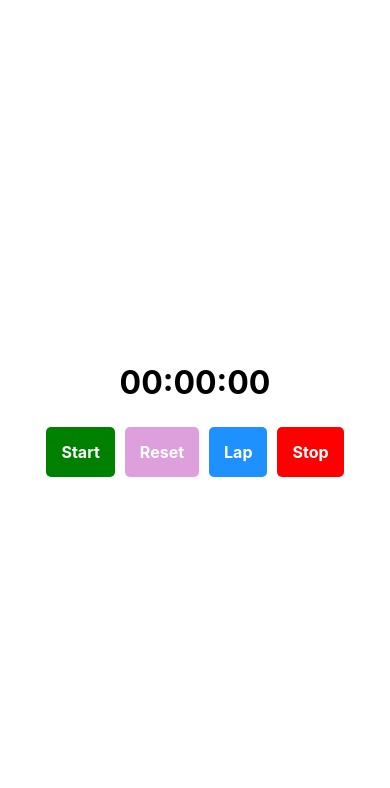
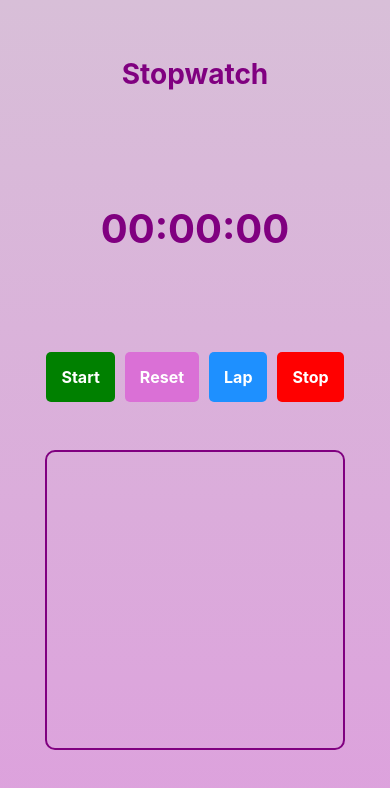
Before and after one commit to Shopify/eng-intern-assessment-react-native, a React Native app: screen / in a window 390 px wide. Shown: the top 788 px of the page. Built offline with nearby package versions, Linux system fonts and the light colour scheme.

Commit message:
add colors constants file and linear gradient background

```diff
--- a/App.tsx
+++ b/App.tsx
@@ -1,10 +1,16 @@
 import { StatusBar } from "expo-status-bar";
 import { StyleSheet, Text, View } from "react-native";
 import StopWatch from "./src/StopWatch";
+import { LinearGradient } from "expo-linear-gradient";
+import { COLORS } from "./constants/colors";
 
 export default function App() {
   return (
     <View style={styles.container}>
+                  <LinearGradient
+        colors={["thistle", "plum"]}
+        style={styles.background}
+      />
       <StopWatch />
       <StatusBar style="auto" />
     </View>
@@ -14,8 +20,16 @@ export default function App() {
 const styles = StyleSheet.create({
   container: {
     flex: 1,
-    backgroundColor: "#fff",
+    backgroundColor: COLORS.appBackground,
     alignItems: "center",
     justifyContent: "center",
   },
+  background: {
+    position: "absolute",
+    left: 0,
+    right: 0,
+    top: 0,
+    height: "100%",
+    width: "100%",
+  },
 });
--- /dev/null
+++ b/constants/colors.js
@@ -0,0 +1,13 @@
+export const COLORS = {
+  buttonStart: "green",
+  buttonPauseAndResume: "orange",
+  buttonReset: "orchid",
+  buttonLap: "dodgerblue",
+  buttonStop: "red",
+  buttonText: "white",
+  headerText: "purple",
+  timerText: "purple",
+  lapContainerBorder: "purple",
+  lapText: "purple",
+  appBackground: "thistle",
+};
--- a/package.json
+++ b/package.json
@@ -11,6 +11,7 @@
   },
   "dependencies": {
     "expo": "~49.0.15",
+    "expo-linear-gradient": "^12.7.1",
     "expo-status-bar": "~1.6.0",
     "jest": "^29.2.1",
     "jest-expo": "~49.0.0",
--- a/src/StopWatch.tsx
+++ b/src/StopWatch.tsx
@@ -1,6 +1,7 @@
 import React, { useState, useEffect } from "react";
-import { View, Text, StyleSheet } from "react-native";
+import { View, Text, StyleSheet, ScrollView } from "react-native";
 import StopWatchButton from "./StopWatchButton";
+import { COLORS } from "./../constants/colors"
 
 const StopWatch: React.FC = () => {
   const [isRunning, setIsRunning] = useState(false);
@@ -13,7 +14,9 @@ const StopWatch: React.FC = () => {
   const startStopwatch = () => {
     if (isPaused) {
       // Resume
-      setStartTime((prevStartTime) => (prevStartTime ?? 0) + Date.now() - pauseTime);
+      setStartTime(
+        (prevStartTime) => (prevStartTime ?? 0) + Date.now() - pauseTime
+      );
       setIsPaused(false);
     } else {
       // Start
@@ -30,9 +33,6 @@ const StopWatch: React.FC = () => {
   const stopStopwatch = () => {
     setIsRunning(false);
     setIsPaused(false);
-    setStartTime(null);
-    setElapsedTime(0);
-    setLaps([]);
   };
 
   const resetStopwatch = () => {
@@ -85,33 +85,37 @@ const StopWatch: React.FC = () => {
 
   return (
     <View style={styles.container}>
+      <Text style={styles.headerText}>Stopwatch</Text>
       <Text style={styles.timer}>{formatTime(elapsedTime)}</Text>
       <View style={styles.buttonsContainer}>
         {!isRunning && !isPaused && (
-          <StopWatchButton label="Start" onPress={startStopwatch} color="green"/>
+          <StopWatchButton
+            label="Start"
+            onPress={startStopwatch}
+            color={COLORS.buttonStart}
+          />
         )}
         {isRunning && (
           <StopWatchButton
             label={isRunning && !isPaused ? "Pause" : "Resume"}
             onPress={isRunning && !isPaused ? pauseStopwatch : startStopwatch}
-            color="orange"
+            color={COLORS.buttonPauseAndResume}
           />
         )}
-        <StopWatchButton
-          label="Reset"
-          onPress={resetStopwatch}
-          color="plum"
-        />
-        <StopWatchButton label="Lap" onPress={recordLap} color="dodgerblue"/>
-        <StopWatchButton label="Stop" onPress={stopStopwatch} color="red"/>
+        <StopWatchButton label="Reset" onPress={resetStopwatch} color={COLORS.buttonReset} />
+        <StopWatchButton label="Lap" onPress={recordLap} color={COLORS.buttonLap} />
+        <StopWatchButton label="Stop" onPress={stopStopwatch} color={COLORS.buttonStop} />
       </View>
-      <View style={styles.lapsContainer}>
+      <ScrollView
+        style={styles.lapsContainer}
+        contentContainerStyle={styles.scrollContent}
+      >
         {laps.map((lapTime, index) => (
           <Text style={styles.lapText} key={index} testID="lap-list">
             Lap {index + 1}: {formatTime(Number(lapTime))}
           </Text>
         ))}
-      </View>
+      </ScrollView>
     </View>
   );
 };
@@ -120,27 +124,43 @@ const styles = StyleSheet.create({
   container: {
     flex: 1,
     alignItems: "center",
-    justifyContent: "center",
+    justifyContent: "space-around",
+  },
+  headerText: {
+    fontSize: 28,
+    fontWeight: "bold",
+    marginTop: 20,
+    marginBottom: 20,
+    color: COLORS.headerText,
   },
   timer: {
-    fontSize: 32,
+    fontSize: 40,
     fontWeight: "bold",
     marginVertical: 20,
+    color: COLORS.timerText,
   },
   buttonsContainer: {
     flexDirection: "row",
     justifyContent: "space-around",
-    marginBottom: 20,
+    marginBottom: 400,
   },
   lapsContainer: {
     position: "absolute",
-    alignItems: "flex-start",
-    top: 510,
+    top: 450,
+    height: 300,
+    width: 300,
+    borderColor: COLORS.lapContainerBorder,
+    borderWidth: 2,
+    borderRadius: 10,
+  },
+  scrollContent: {
+    alignItems: "center",
   },
   lapText: {
-    fontSize: 18,
+    fontSize: 25,
     marginBottom: 5,
     fontWeight: "bold",
+    color: COLORS.lapText,
   },
 });
 
```
Also changed, not shown: 2 other files (tests, documents, lock files or other folders).
